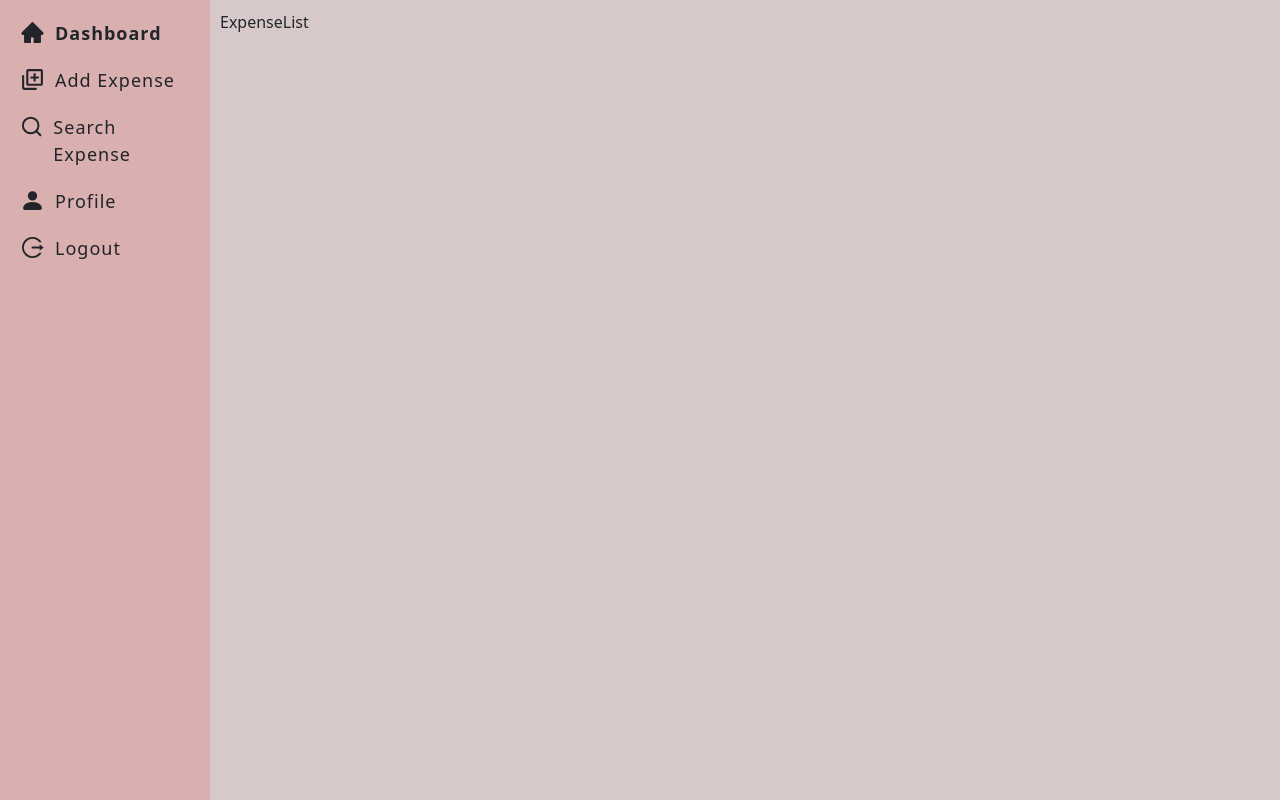
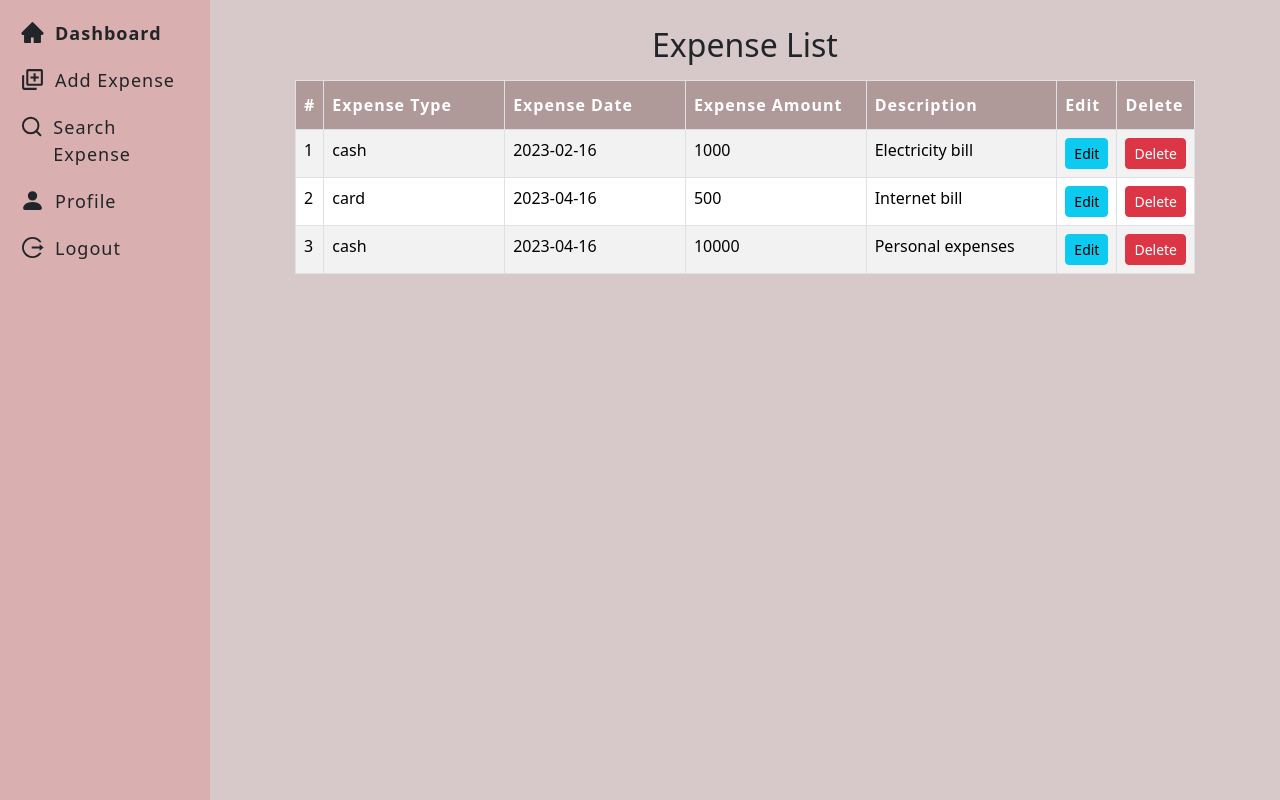
Before and after one commit to Balikuddembe/expense-manager-app-react-typescript, a React (Vite) app: page / in a window 1280 px wide. Built offline with nearby package versions, Linux system fonts and the light colour scheme; data requests are answered from the project's data file.

Commit message:
Modify the ExpenseList component

```diff
--- a/src/components/expense-list/ExpenseList.tsx
+++ b/src/components/expense-list/ExpenseList.tsx
@@ -1,8 +1,21 @@
-import React from 'react'
+import { FC } from "react";
+import { Expense } from "../types";
+import ExpenseTable from "./ExpenseTable";
 
-const ExpenseList = () => {
+interface ExpenseListProps {
+  isLoading: boolean;
+  expenses: Expense[];
+  errorMsg: String;
+}
+
+const ExpenseList:FC<ExpenseListProps> = ({isLoading, expenses, errorMsg}) => {
   return (
-    <div>ExpenseList</div>
+    <div className="main-content">
+      <h2 className="my-3 text-center">Expense List</h2>
+      {isLoading && <p className="loading">Loading ...</p>}
+      {errorMsg && <p className="error-msg">{errorMsg}</p>}
+      <ExpenseTable expenses={expenses}/>
+      </div>
   );
 };
 
```
